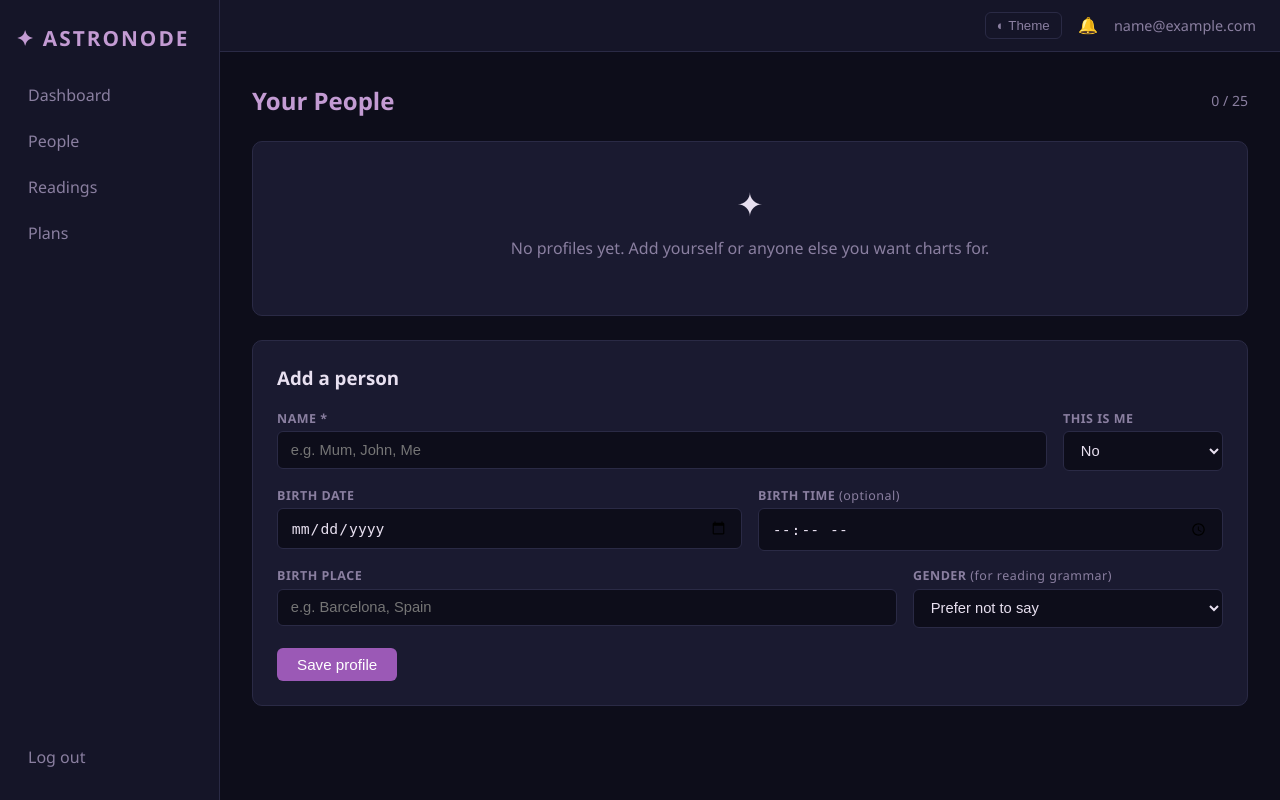
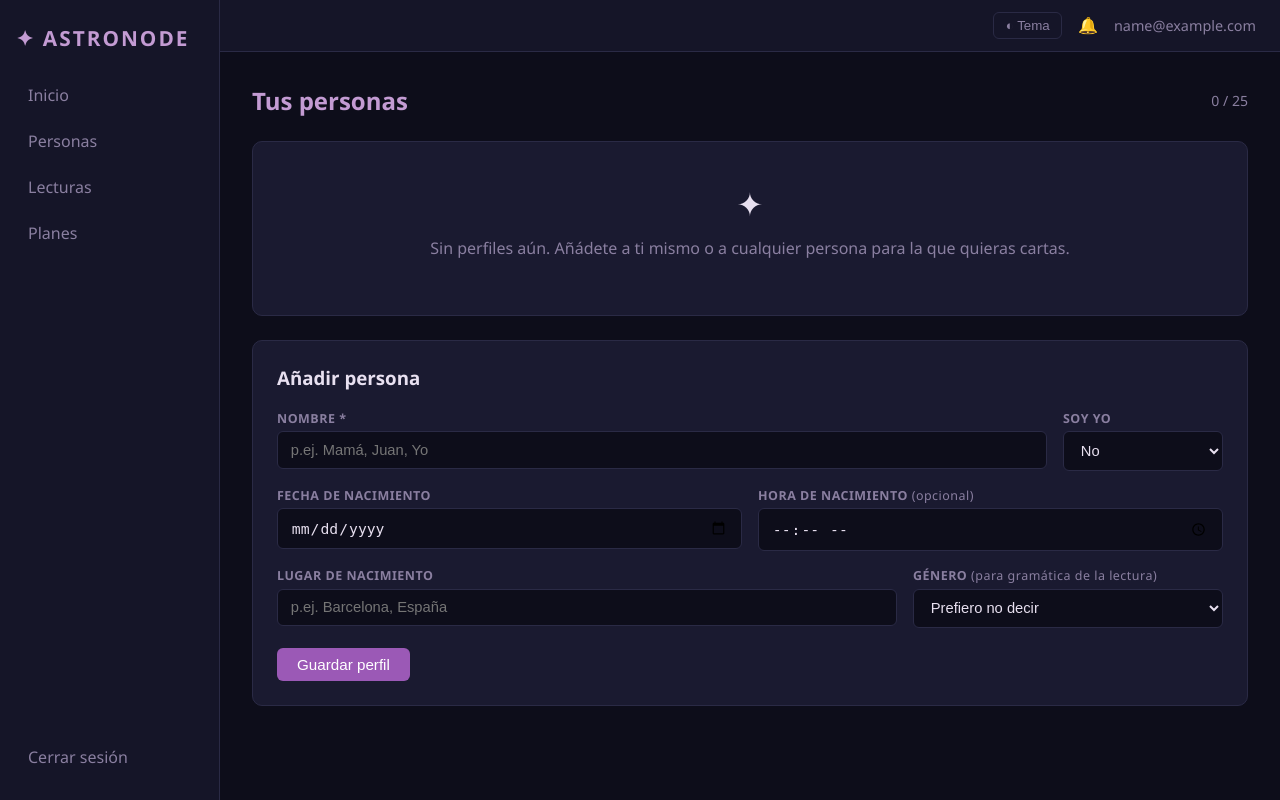
Before and after one commit to llforeman/astronode, a Flask app: page /profiles in a window 1280 px wide. Run offline with Flask 3, Linux system fonts and the light colour scheme; the visitor is signed in with stand-in values (Sample User, id 1); data that the repository does not hold is empty; parts of the project's set-up code (start-up, migrations or seed data) failed here and were passed over.

Commit message:
feat: translate all UI to Spanish
All templates, nav labels, buttons, form fields, error messages,
and flash messages converted from English to Spanish. Also sets
lang="es" on all pages and lang=es on geocoding API calls.

Co-Authored-By: Claude Sonnet 4.6 <noreply@anthropic.com>

```diff
--- a/blueprints/main.py
+++ b/blueprints/main.py
@@ -43,7 +43,7 @@ def profile_add():
     from models import Profile
     count = Profile.query.filter_by(user_id=current_user.id).count()
     if count >= MAX_PROFILES:
-        flash(f'You can have at most {MAX_PROFILES} profiles.')
+        flash(f'Puedes tener como máximo {MAX_PROFILES} perfiles.')
         return redirect(url_for('main.profiles'))
 
     name        = request.form.get('name', '').strip()
@@ -56,14 +56,14 @@ def profile_add():
     is_self_req = request.form.get('is_self') == '1'
 
     if not name:
-        flash('Name is required.')
+        flash('El nombre es obligatorio.')
         return redirect(url_for('main.profiles'))
 
     # Only one is_self per user
     if is_self_req:
         existing_self = Profile.query.filter_by(user_id=current_user.id, is_self=True).first()
         if existing_self:
-            flash('You already have a profile marked as yourself.')
+            flash('Ya tienes un perfil marcado como tú mismo.')
             return redirect(url_for('main.profiles'))
 
     p = Profile(user_id=current_user.id, is_self=is_self_req)
@@ -91,7 +91,7 @@ def profile_add():
 
     db.session.add(p)
     db.session.commit()
-    flash(f'Profile "{p.name}" added.')
+    flash(f'Perfil "{p.name}" añadido.')
     return redirect(url_for('main.profiles'))
 
 
@@ -111,7 +111,7 @@ def profile_edit(profile_id):
         gender      = request.form.get('gender', '').strip()
 
         if not name:
-            flash('Name is required.')
+            flash('El nombre es obligatorio.')
             return render_template('main/profile_edit.html', p=p)
 
         p.name = name
@@ -119,7 +119,7 @@ def profile_edit(profile_id):
             try:
                 p.birth_date = dt.date.fromisoformat(birth_date)
             except ValueError:
-                flash('Invalid birth date.')
+                flash('Fecha de nacimiento no válida.')
                 return render_template('main/profile_edit.html', p=p)
         else:
             p.birth_date = None
@@ -128,7 +128,7 @@ def profile_edit(profile_id):
                 h, m = birth_time.split(':')
                 p.birth_time = dt.time(int(h), int(m))
             except (ValueError, AttributeError):
-                flash('Invalid birth time.')
+                flash('Hora de nacimiento no válida.')
                 return render_template('main/profile_edit.html', p=p)
         else:
             p.birth_time = None
@@ -141,7 +141,7 @@ def profile_edit(profile_id):
         p.gender = gender if gender in ('masculino', 'femenino') else None
 
         db.session.commit()
-        flash(f'"{p.name}" updated.')
+        flash(f'"{p.name}" actualizado.')
         return redirect(url_for('main.profiles'))
 
     return render_template('main/profile_edit.html', p=p)
@@ -155,7 +155,7 @@ def profile_delete(profile_id):
     name = p.name
     db.session.delete(p)
     db.session.commit()
-    flash(f'"{name}" deleted.')
+    flash(f'"{name}" eliminado.')
     return redirect(url_for('main.profiles'))
 
 
@@ -181,9 +181,9 @@ def profile_chart(profile_id):
             result['birth_date']  = p.birth_date
             result['birth_time']  = p.birth_time
         except Exception as e:
-            error = f'Could not compute chart: {str(e)}'
+            error = f'No se pudo calcular la carta: {str(e)}'
     else:
-        error = 'This profile needs birth date and place to compute a chart.'
+        error = 'Este perfil necesita fecha y lugar de nacimiento para calcular la carta.'
 
     from models import ReadingType
     reading_types = ReadingType.query.filter_by(active=True).all()
--- a/blueprints/readings.py
+++ b/blueprints/readings.py
@@ -41,7 +41,7 @@ def request_reading(reading_type_id):
         profile = Profile.query.filter_by(user_id=current_user.id, is_self=True).first()
 
     if not profile or not profile.birth_date or not profile.birth_place:
-        flash('Please complete birth data for this profile first.')
+        flash('Por favor, completa los datos de nacimiento de este perfil primero.')
         return redirect(url_for('main.profiles'))
 
     # Check payment / tier
@@ -63,7 +63,7 @@ def request_reading(reading_type_id):
     from worker import enqueue_reading
     enqueue_reading(reading.id)
 
-    flash('Your reading is being generated. We\'ll email you when it\'s ready.')
+    flash('Tu lectura se está generando. Te enviaremos un email cuando esté lista.')
     return redirect(url_for('readings.view', reading_id=reading.id))
 
 
@@ -94,7 +94,7 @@ def dev_generate():
         profile = next((p for p in profiles if p.is_self), profiles[0] if profiles else None)
 
     if not profile or not profile.birth_date or not profile.birth_place:
-        flash('Complete birth data for this profile first.')
+        flash('Completa los datos de nacimiento de este perfil primero.')
         return redirect(url_for('main.profiles'))
 
     rtype = ReadingType.query.filter_by(active=True).first()
--- a/templates/base.html
+++ b/templates/base.html
@@ -1,5 +1,5 @@
 <!DOCTYPE html>
-<html lang="en" data-theme="dark">
+<html lang="es" data-theme="dark">
 <head>
   <meta charset="UTF-8">
   <meta name="viewport" content="width=device-width, initial-scale=1.0">
@@ -79,21 +79,21 @@
 <body>
   <nav class="sidebar">
     <div class="logo">✦ ASTRONODE</div>
-    <a href="{{ url_for('main.dashboard') }}">Dashboard</a>
-    <a href="{{ url_for('main.profiles') }}">People</a>
-    <a href="{{ url_for('readings.index') }}">Readings</a>
-    <a href="{{ url_for('billing.pricing') }}">Plans</a>
+    <a href="{{ url_for('main.dashboard') }}">Inicio</a>
+    <a href="{{ url_for('main.profiles') }}">Personas</a>
+    <a href="{{ url_for('readings.index') }}">Lecturas</a>
+    <a href="{{ url_for('billing.pricing') }}">Planes</a>
     {% if current_user.role == 'superadmin' %}
     <a href="{{ url_for('admin.index') }}">Admin</a>
     {% endif %}
     <div style="flex:1"></div>
-    <a href="{{ url_for('auth.logout') }}" style="color:var(--text-muted)">Log out</a>
+    <a href="{{ url_for('auth.logout') }}" style="color:var(--text-muted)">Cerrar sesión</a>
   </nav>
   <div class="main-wrap">
     <div class="topbar">
-      <button class="theme-toggle" onclick="toggleTheme()">◐ Theme</button>
+      <button class="theme-toggle" onclick="toggleTheme()">◐ Tema</button>
       {% if unread_count %}
-      <a href="{{ url_for('main.mark_notifications_read') }}" class="notif-badge" title="{{ unread_count }} unread notifications">
+      <a href="{{ url_for('main.mark_notifications_read') }}" class="notif-badge" title="{{ unread_count }} notificaciones sin leer">
         🔔 <span class="badge">{{ unread_count }}</span>
       </a>
       {% else %}
--- a/templates/main/profiles.html
+++ b/templates/main/profiles.html
@@ -1,5 +1,5 @@
 {% extends "base.html" %}
-{% block title %}People — Astronode{% endblock %}
+{% block title %}Personas — Astronode{% endblock %}
 
 {% block extra_css %}
 <style>
@@ -25,21 +25,21 @@
 
 {% block content %}
 <div style="display:flex; justify-content:space-between; align-items:center; margin-bottom:1.5rem;">
-  <h2 style="color: var(--accent-light)">Your People</h2>
+  <h2 style="color: var(--accent-light)">Tus personas</h2>
   <span style="color:var(--text-muted); font-size:0.88rem;">{{ profiles|length }} / {{ max_profiles }}</span>
 </div>
 
 {% if prefill %}
 <div class="card" style="border-color: var(--accent); background: var(--bg2); margin-bottom: 1.5rem;">
-  <strong>✦ Your chart is ready to save</strong>
-  <p style="color: var(--text-muted); margin: 0.4rem 0 0;">Fill in a name below — your birth data is already pre-filled.</p>
+  <strong>✦ Tu carta está lista para guardar</strong>
+  <p style="color: var(--text-muted); margin: 0.4rem 0 0;">Introduce un nombre abajo — tus datos de nacimiento ya están pre-rellenados.</p>
 </div>
 {% endif %}
 
 {% if not profiles %}
 <div class="card" style="text-align:center; padding: 2.5rem; margin-bottom: 1.5rem;">
   <div style="font-size:2rem; margin-bottom:0.75rem;">✦</div>
-  <p style="color: var(--text-muted); margin-bottom: 1rem;">No profiles yet. Add yourself or anyone else you want charts for.</p>
+  <p style="color: var(--text-muted); margin-bottom: 1rem;">Sin perfiles aún. Añádete a ti mismo o a cualquier persona para la que quieras cartas.</p>
 </div>
 {% else %}
 <div class="profile-grid" style="margin-bottom: 1.5rem;">
@@ -47,7 +47,7 @@
   <div class="profile-card {% if p.is_self %}is-self{% endif %}">
     <div class="profile-name">
       {{ p.name }}
-      {% if p.is_self %}<span class="self-badge">YOU</span>{% endif %}
+      {% if p.is_self %}<span class="self-badge">TÚ</span>{% endif %}
     </div>
     {% if p.sun_sign %}
     <div class="profile-meta">☉ {{ p.sun_sign }}</div>
@@ -59,26 +59,26 @@
     <div class="profile-meta">{{ p.birth_place }}</div>
     {% endif %}
     {% if not p.birth_date or not p.birth_place %}
-    <div class="profile-meta" style="color:#e74c3c; font-size:0.78rem;">Incomplete — add birth data</div>
+    <div class="profile-meta" style="color:#e74c3c; font-size:0.78rem;">Incompleto — añade datos de nacimiento</div>
     {% endif %}
     <div class="profile-actions">
       {% if p.birth_date and p.birth_place %}
-      <a href="{{ url_for('main.profile_chart', profile_id=p.id) }}" class="btn btn-outline btn-sm">Chart</a>
+      <a href="{{ url_for('main.profile_chart', profile_id=p.id) }}" class="btn btn-outline btn-sm">Carta</a>
       {% if reading_types %}
         {% set rt = reading_types[0] %}
         <form method="POST" action="{{ url_for('readings.request_reading', reading_type_id=rt.id) }}" style="display:inline;">
           <input type="hidden" name="csrf_token" value="{{ csrf_token() }}">
           <input type="hidden" name="profile_id" value="{{ p.id }}">
-          <button type="submit" class="btn btn-primary btn-sm">AI Reading</button>
+          <button type="submit" class="btn btn-primary btn-sm">Lectura IA</button>
         </form>
       {% endif %}
       {% endif %}
-      <a href="{{ url_for('main.profile_edit', profile_id=p.id) }}" class="btn btn-sm" style="color:var(--text-muted); border:1px solid var(--border);">Edit</a>
+      <a href="{{ url_for('main.profile_edit', profile_id=p.id) }}" class="btn btn-sm" style="color:var(--text-muted); border:1px solid var(--border);">Editar</a>
       {% if not p.is_self %}
       <form method="POST" action="{{ url_for('main.profile_delete', profile_id=p.id) }}" style="display:inline;"
-            onsubmit="return confirm('Delete {{ p.name }}?');">
+            onsubmit="return confirm('¿Eliminar a {{ p.name }}?');">
         <input type="hidden" name="csrf_token" value="{{ csrf_token() }}">
-        <button type="submit" class="btn btn-danger btn-sm">Delete</button>
+        <button type="submit" class="btn btn-danger btn-sm">Eliminar</button>
       </form>
       {% endif %}
     </div>
@@ -89,22 +89,22 @@
 
 {% if profiles|length < max_profiles %}
 <div class="card">
-  <h3 style="margin-bottom: 1.25rem;">Add a person</h3>
+  <h3 style="margin-bottom: 1.25rem;">Añadir persona</h3>
   <form method="POST" action="{{ url_for('main.profile_add') }}" id="add-form">
     <input type="hidden" name="csrf_token" value="{{ csrf_token() }}">
 
     <div class="form-row" style="margin-bottom:1rem;">
       <div class="form-group" style="flex:1; min-width:160px;">
-        <label>Name *</label>
-        <input type="text" name="name" required placeholder="e.g. Mum, John, Me"
+        <label>Nombre *</label>
+        <input type="text" name="name" required placeholder="p.ej. Mamá, Juan, Yo"
                value="{{ prefill and '' or '' }}">
       </div>
       <div class="form-group" style="flex:0 0 auto;">
-        <label>This is me</label>
+        <label>Soy yo</label>
         <select name="is_self" style="padding:0.6rem 0.8rem; border-radius:6px; border:1px solid var(--border); background:var(--bg); color:var(--text);">
           <option value="0">No</option>
           {% if not profiles|selectattr('is_self')|list %}
-          <option value="1">Yes — this is me</option>
+          <option value="1">Sí — soy yo</option>
           {% endif %}
         </select>
       </div>
@@ -112,21 +112,21 @@
 
     <div class="form-row" style="margin-bottom:1rem;">
       <div class="form-group">
-        <label>Birth date</label>
+        <label>Fecha de nacimiento</label>
         <input type="date" name="birth_date" value="{{ prefill.birth_date if prefill else '' }}">
       </div>
       <div class="form-group">
-        <label>Birth time <span style="font-weight:400; text-transform:none;">(optional)</span></label>
+        <label>Hora de nacimiento <span style="font-weight:400; text-transform:none;">(opcional)</span></label>
         <input type="time" name="birth_time" value="{{ prefill.birth_time if prefill else '' }}">
       </div>
     </div>
 
     <div class="form-row" style="margin-bottom:1.25rem;">
       <div class="form-group place-autocomplete" style="flex:2;">
-        <label>Birth place</label>
+        <label>Lugar de nacimiento</label>
         <input type="text" id="place-display" autocomplete="off"
                value="{{ prefill.birth_place if prefill else '' }}"
-               placeholder="e.g. Barcelona, Spain">
+               placeholder="p.ej. Barcelona, España">
         <input type="hidden" name="birth_place" id="birth-place-hidden"
                value="{{ prefill.birth_place if prefill else '' }}">
         <input type="hidden" name="birth_lat" id="birth-lat"
@@ -136,21 +136,21 @@
         <div id="place-dropdown" class="autocomplete-dropdown"></div>
       </div>
       <div class="form-group">
-        <label>Gender <span style="font-weight:400; text-transform:none;">(for reading grammar)</span></label>
+        <label>Género <span style="font-weight:400; text-transform:none;">(para gramática de la lectura)</span></label>
         <select name="gender" style="padding:0.6rem 0.8rem; border-radius:6px; border:1px solid var(--border); background:var(--bg); color:var(--text);">
-          <option value="">Prefer not to say</option>
+          <option value="">Prefiero no decir</option>
           <option value="masculino">Masculino</option>
           <option value="femenino">Femenino</option>
         </select>
       </div>
     </div>
 
-    <button type="submit" class="btn btn-primary">Save profile</button>
+    <button type="submit" class="btn btn-primary">Guardar perfil</button>
   </form>
 </div>
 {% else %}
 <div class="card" style="text-align:center; color:var(--text-muted);">
-  You've reached the limit of {{ max_profiles }} profiles.
+  Has alcanzado el límite de {{ max_profiles }} perfiles.
 </div>
 {% endif %}
 
@@ -175,7 +175,7 @@
     clearTimeout(timer);
     if (q.length < 2) { dropdown.style.display = 'none'; return; }
     timer = setTimeout(function () {
-      fetch('https://photon.komoot.io/api/?q=' + encodeURIComponent(q) + '&limit=6&lang=en')
+      fetch('https://photon.komoot.io/api/?q=' + encodeURIComponent(q) + '&limit=6&lang=es')
         .then(function (r) { return r.json(); })
         .then(function (data) {
           dropdown.innerHTML = '';
```
Also changed, not shown: blueprints/auth.py (+9 -9 lines), templates/auth/forgot_password.html (+5 -5 lines), templates/auth/login.html (+6 -6 lines), templates/auth/register.html (+6 -6 lines), templates/auth/reset_password.html (+4 -4 lines), templates/billing/pricing.html (+16 -16 lines), templates/main/dashboard.html (+18 -18 lines), templates/main/profile_chart.html (+16 -16 lines), templates/main/profile_edit.html (+14 -14 lines), templates/public_base.html (+22 -22 lines), templates/readings/index.html (+7 -7 lines), templates/readings/view.html (+6 -6 lines).
